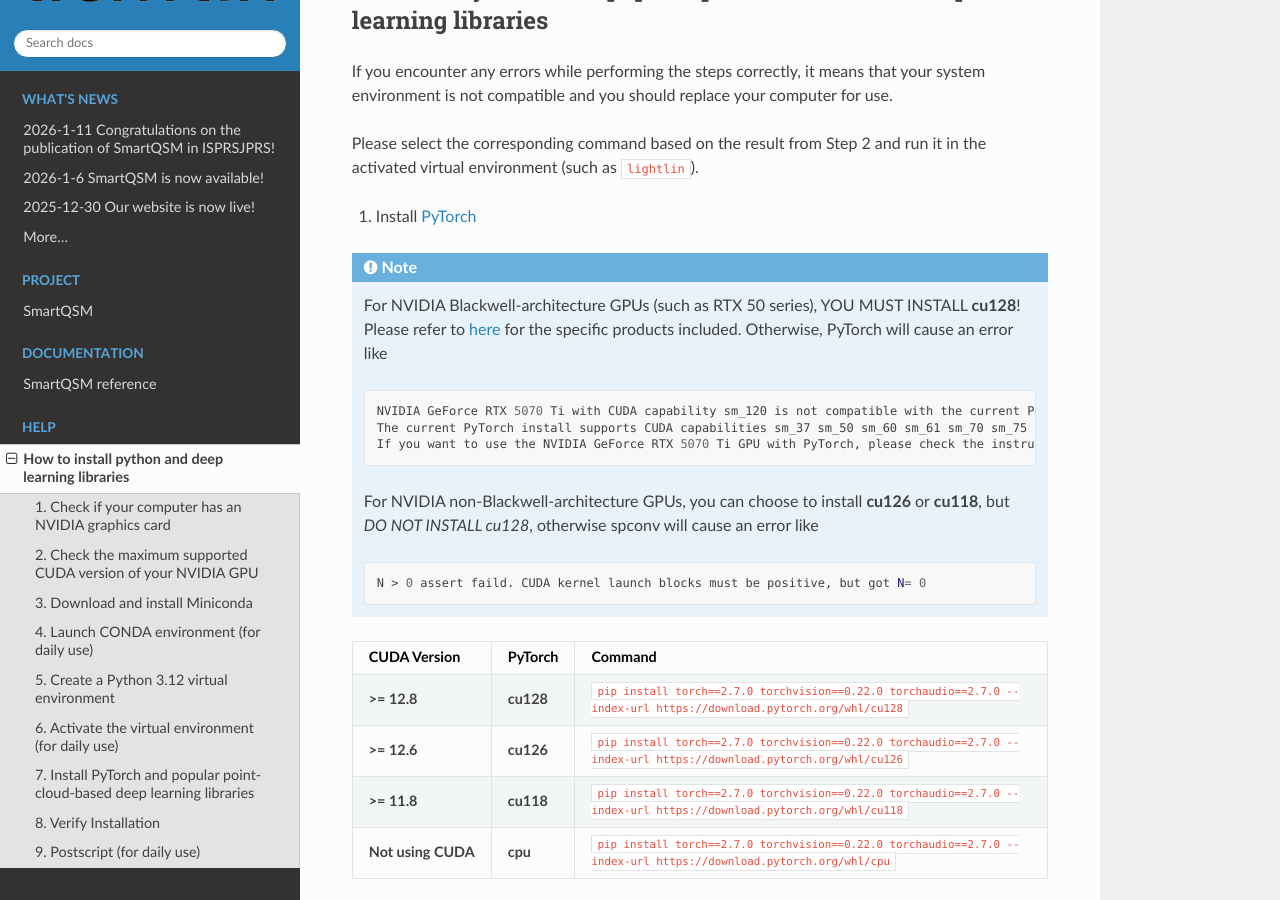
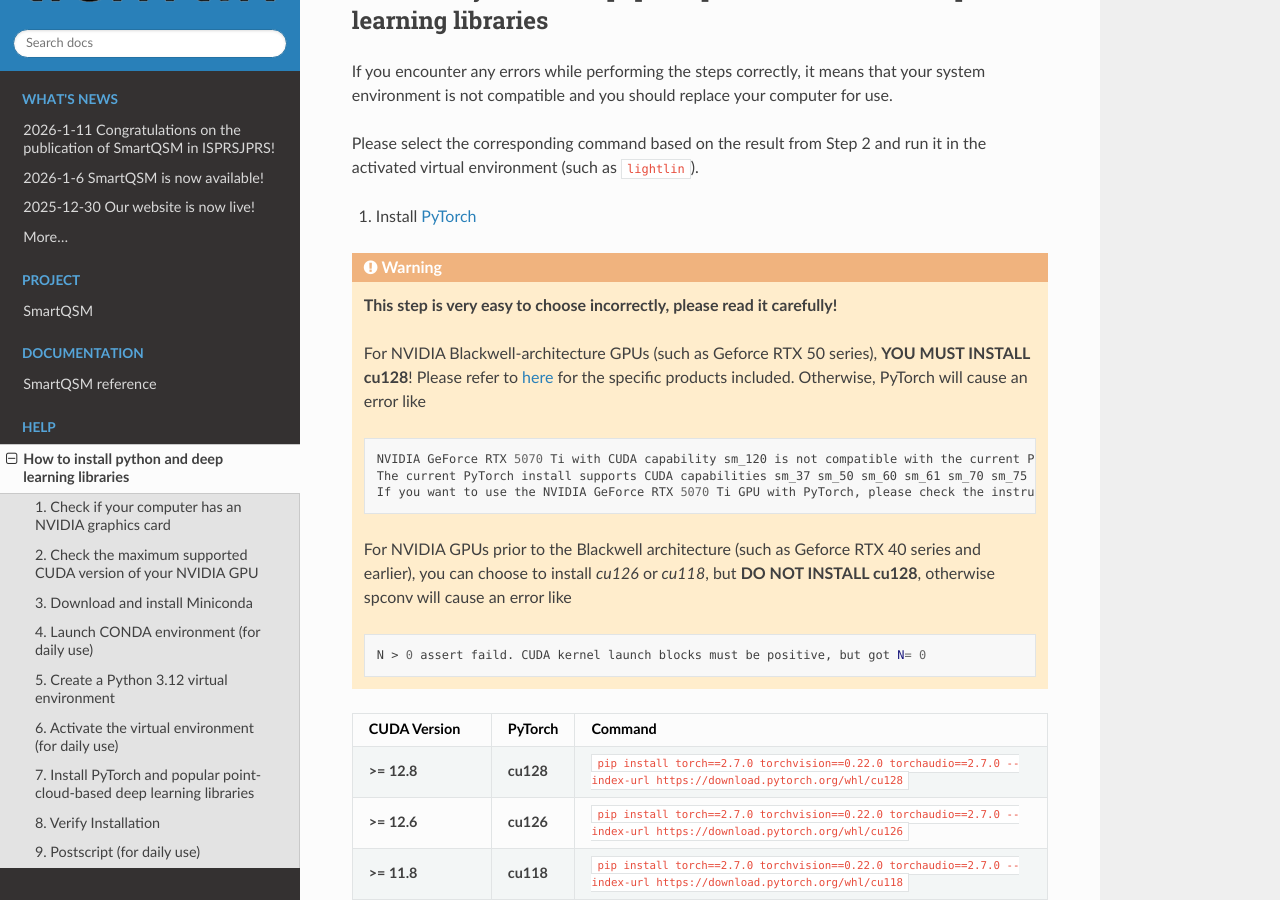
Before and after one commit to project-lightlin/project-lightlin.github.io, a Sphinx documentation site: the page built from docs/source/how-to-install-python-and-deep-learning-libraries.rst, in a window 1280 px wide and 900 px high, scrolled down 2593 px. Built offline with Sphinx 7.4.7 and the Read the Docs theme 3.1.0, drawn with Linux system fonts in a browser that asks for light colours.

Commit message:
Update how-to-install-python-and-deep-learning-libraries.rst

```diff
--- a/docs/source/how-to-install-python-and-deep-learning-libraries.rst
+++ b/docs/source/how-to-install-python-and-deep-learning-libraries.rst
@@ -137,9 +137,11 @@ Please select the corresponding command based on the result from Step 2 and run
 
 1. Install `PyTorch <https://pytorch.org/get-started/locally/>`_
 
-.. note::
+.. warning::
 
-    For NVIDIA Blackwell-architecture GPUs (such as RTX 50 series), YOU MUST INSTALL **cu128**! Please refer to `here <https://en.wikipedia.org/wiki/Blackwell_(microarchitecture)#Blackwell_dies>`_ for the specific products included. Otherwise, PyTorch will cause an error like
+    **This step is very easy to choose incorrectly, please read it carefully!**
+
+    For NVIDIA Blackwell-architecture GPUs (such as Geforce RTX 50 series), **YOU MUST INSTALL cu128**! Please refer to `here <https://en.wikipedia.org/wiki/Blackwell_(microarchitecture)#Blackwell_dies>`_ for the specific products included. Otherwise, PyTorch will cause an error like
 
     .. code-block:: bash
 
@@ -147,7 +149,7 @@ Please select the corresponding command based on the result from Step 2 and run
         The current PyTorch install supports CUDA capabilities sm_37 sm_50 sm_60 sm_61 sm_70 sm_75 sm_80 sm_86 sm_90 compute_37.
         If you want to use the NVIDIA GeForce RTX 5070 Ti GPU with PyTorch, please check the instructions at https://pytorch.org/get-started/locally/
 
-    For NVIDIA non-Blackwell-architecture GPUs, you can choose to install **cu126** or **cu118**, but *DO NOT INSTALL cu128*, otherwise spconv will cause an error like
+    For NVIDIA GPUs prior to the Blackwell architecture (such as Geforce RTX 40 series and earlier), you can choose to install *cu126* or *cu118*, but **DO NOT INSTALL cu128**, otherwise spconv will cause an error like
 
     .. code-block:: bash
 
```
